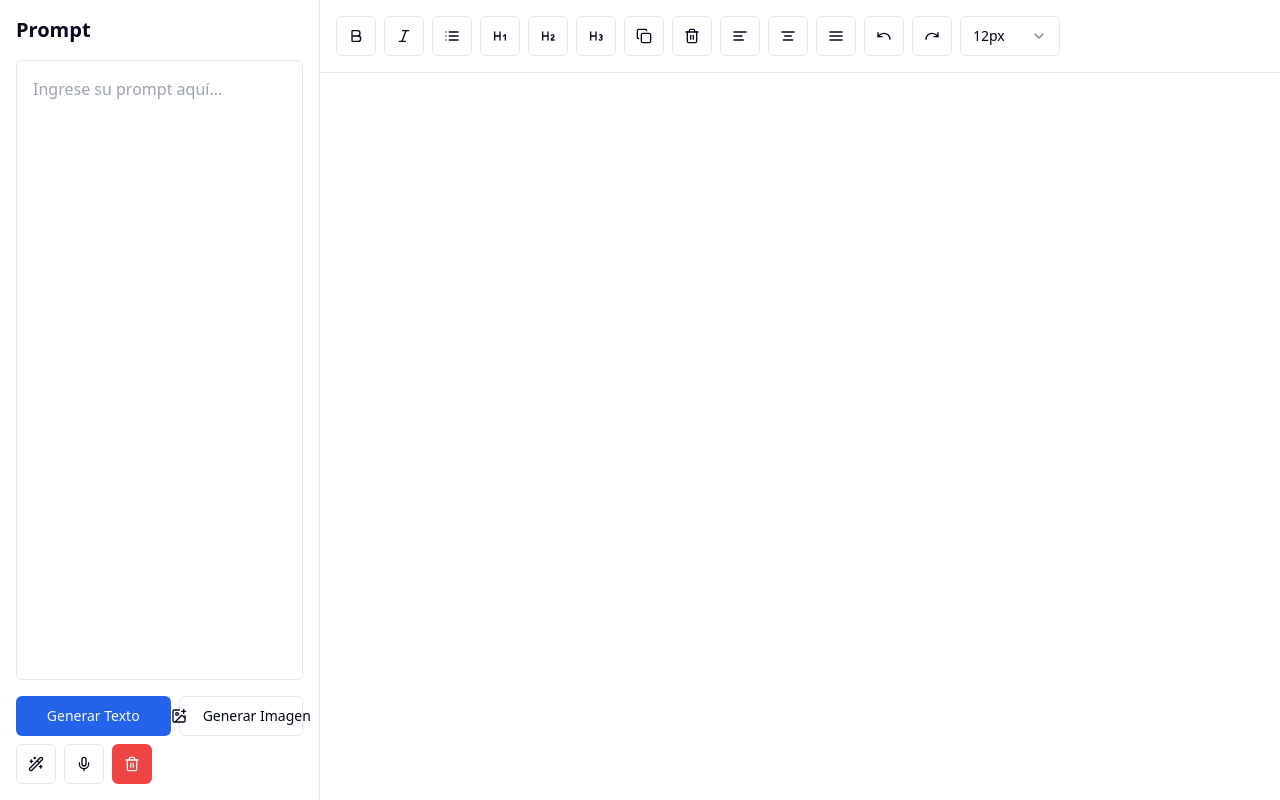
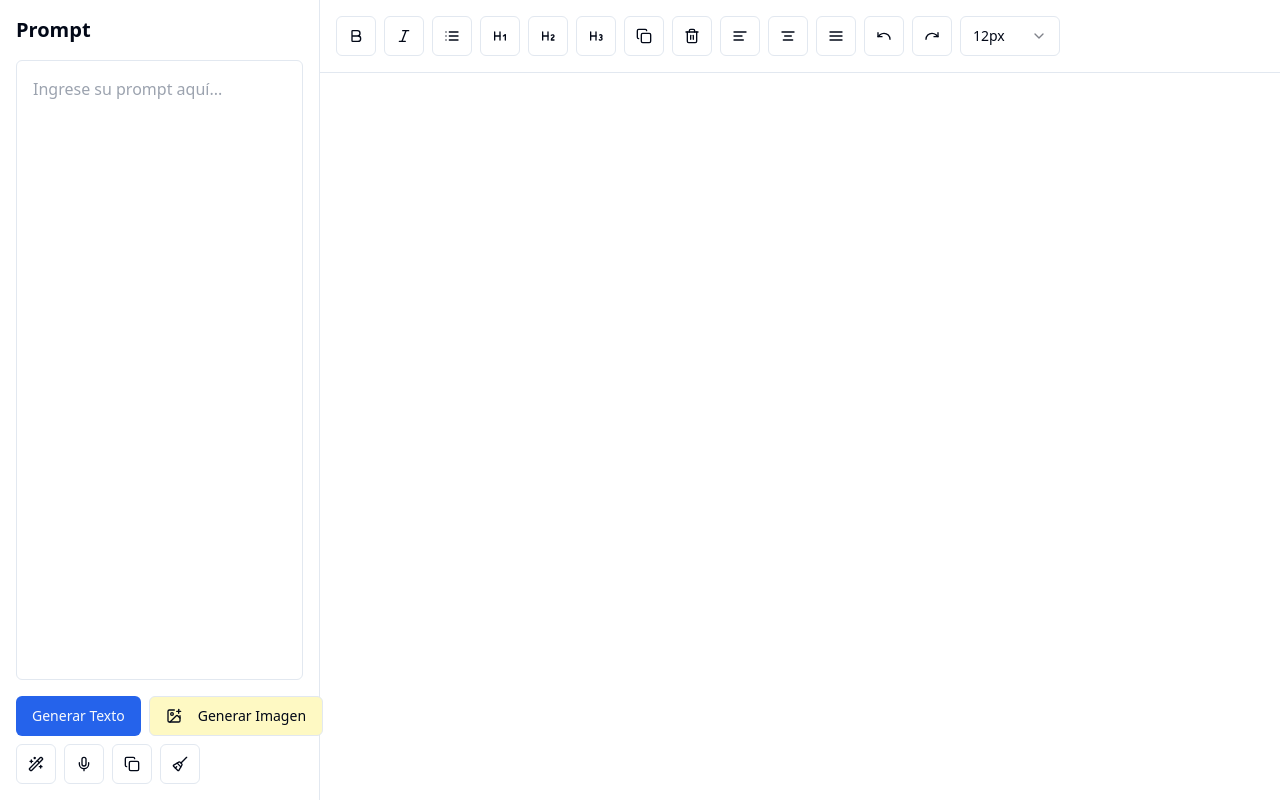
Before and after one commit to morispolanco/editorgrok-01, a React (Vite) app: page / in a window 1280 px wide. Built offline with nearby package versions, Linux system fonts and the light colour scheme.

Commit message:
Update button styles and icons
- Changed the trash icon to have a red background or replaced it with a broom icon on a white background.
- Added a button for copying text.
- Updated the generate image button to have a yellow background.
[skip gpt_engineer]

```diff
--- a/src/components/PromptInput.tsx
+++ b/src/components/PromptInput.tsx
@@ -122,6 +122,21 @@ const PromptInput = ({
     }
   };
 
+  const handleCopyPrompt = () => {
+    navigator.clipboard.writeText(prompt).then(() => {
+      toast({
+        title: "Texto copiado",
+        description: "El texto ha sido copiado al portapapeles.",
+      });
+    }).catch(() => {
+      toast({
+        title: "Error",
+        description: "No se pudo copiar el texto.",
+        variant: "destructive",
+      });
+    });
+  };
+
   return (
     <div className="w-1/4 border-r border-border p-4 flex flex-col">
       <div className="flex items-center justify-between mb-4">
@@ -141,6 +156,7 @@ const PromptInput = ({
         onGenerateImage={handleGenerateImage}
         onToggleMic={handleToggleMic}
         onClear={handleClearPrompt}
+        onCopy={handleCopyPrompt}
       />
     </div>
   );
--- a/src/components/prompt/PromptButtons.tsx
+++ b/src/components/prompt/PromptButtons.tsx
@@ -1,6 +1,6 @@
 import React from 'react';
 import { Button } from "@/components/ui/button";
-import { Trash2, Wand2, Mic, MicOff, ImagePlus } from 'lucide-react';
+import { Wand2, Mic, MicOff, ImagePlus, Broom, Copy } from 'lucide-react';
 
 interface PromptButtonsProps {
   isListening: boolean;
@@ -10,6 +10,7 @@ interface PromptButtonsProps {
   onGenerateImage: () => void;
   onToggleMic: () => void;
   onClear: () => void;
+  onCopy: () => void;
 }
 
 const PromptButtons = ({
@@ -19,7 +20,8 @@ const PromptButtons = ({
   onImprove,
   onGenerateImage,
   onToggleMic,
-  onClear
+  onClear,
+  onCopy
 }: PromptButtonsProps) => {
   return (
     <div className="flex flex-col gap-2">
@@ -29,10 +31,9 @@ const PromptButtons = ({
         </Button>
         <Button
           variant="outline"
-          size="icon"
           onClick={onGenerateImage}
           disabled={isGeneratingImage}
-          className="flex-1"
+          className="flex-1 bg-yellow-100 hover:bg-yellow-200"
         >
           <ImagePlus className="h-4 w-4 mr-2" />
           Generar Imagen
@@ -50,8 +51,16 @@ const PromptButtons = ({
         >
           {isListening ? <MicOff className="h-4 w-4" /> : <Mic className="h-4 w-4" />}
         </Button>
-        <Button variant="destructive" size="icon" onClick={onClear}>
-          <Trash2 className="h-4 w-4" />
+        <Button variant="outline" size="icon" onClick={onCopy}>
+          <Copy className="h-4 w-4" />
+        </Button>
+        <Button
+          variant="outline"
+          size="icon"
+          onClick={onClear}
+          className="bg-white hover:bg-gray-100"
+        >
+          <Broom className="h-4 w-4" />
         </Button>
       </div>
     </div>
```
